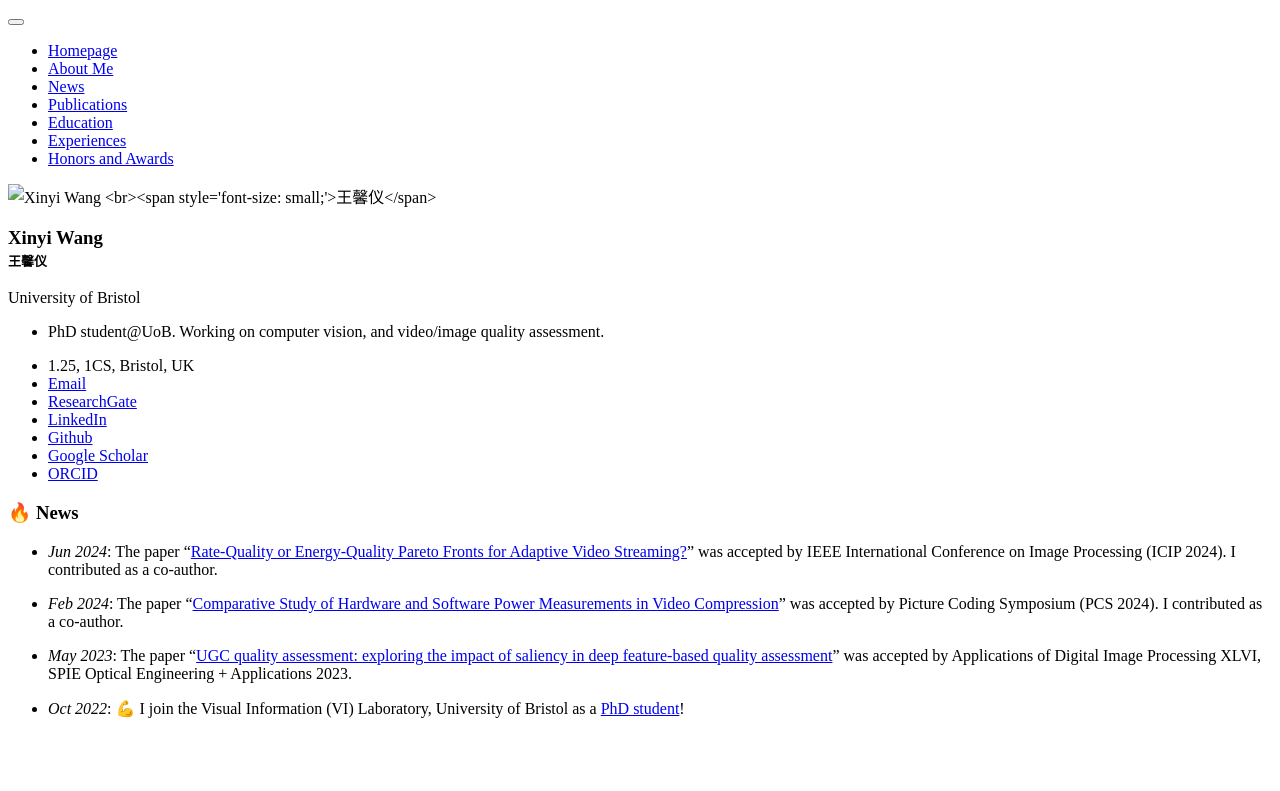
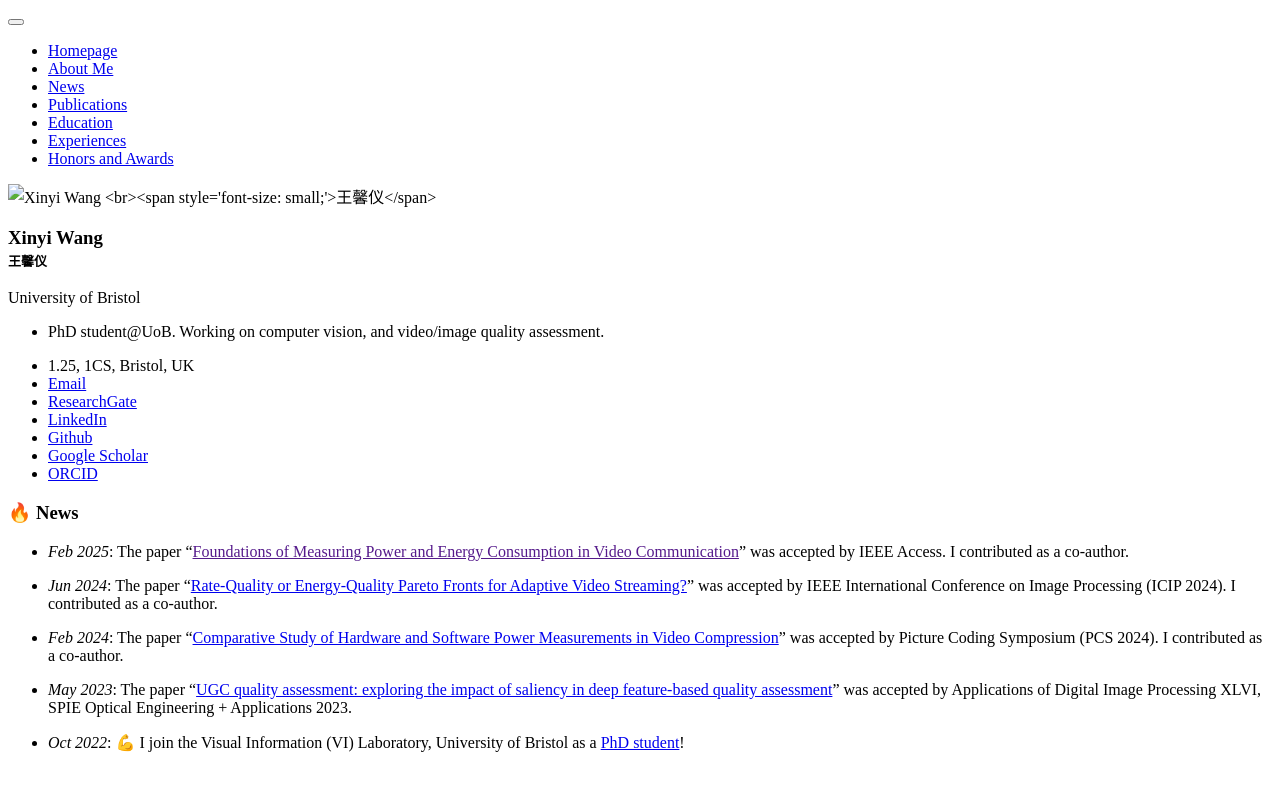
Before and after one commit to xinyiW915/xinyiW915.github.io, a Jekyll site: the page built from _pages/includes/news.md, in a window 1280 px wide. Shown: the top 791 px of the page. Built offline with Jekyll 4.4.1, drawn with Linux system fonts in a browser that asks for light colours; our own code applies the rules of GitHub Pages for plain Markdown files.

Commit message:
Update news.md

```diff
--- a/_pages/includes/news.md
+++ b/_pages/includes/news.md
@@ -1,4 +1,6 @@
 # 🔥 News
+- *Feb 2025*: The paper “[Foundations of Measuring Power and Energy Consumption in Video Communication]()” was accepted by IEEE Access. I contributed as a co-author.
+
 - *Jun 2024*: The paper “[Rate-Quality or Energy-Quality Pareto Fronts for Adaptive Video Streaming?](https://arxiv.org/pdf/2402.07057)” was accepted by IEEE International Conference on Image Processing (ICIP 2024). I contributed as a co-author.
 
 - *Feb 2024*: The paper “[Comparative Study of Hardware and Software Power Measurements in Video Compression](https://ieeexplore.ieee.org/stamp/stamp.jsp?arnumber=10566286)” was accepted by Picture Coding Symposium (PCS 2024). I contributed as a co-author.
```
